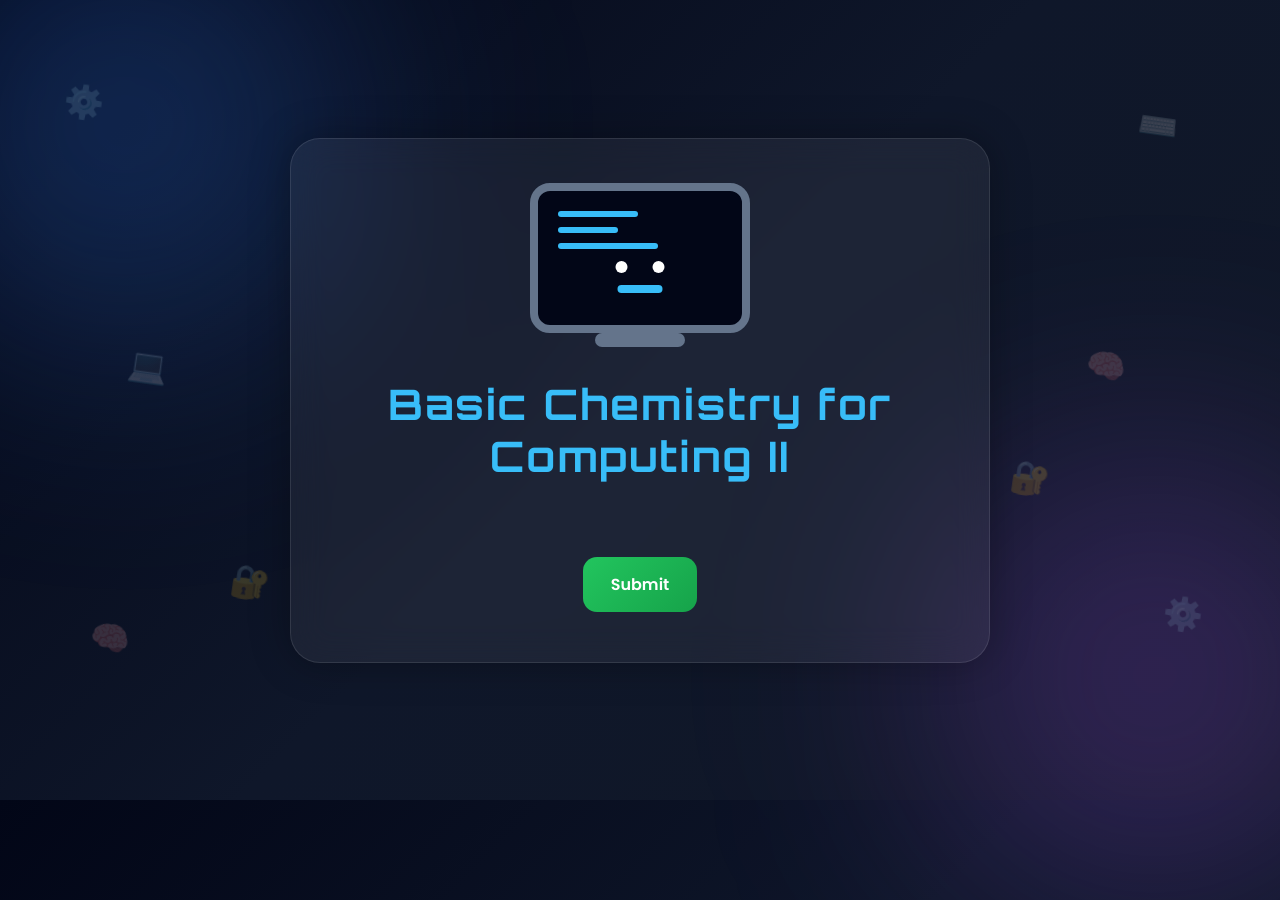
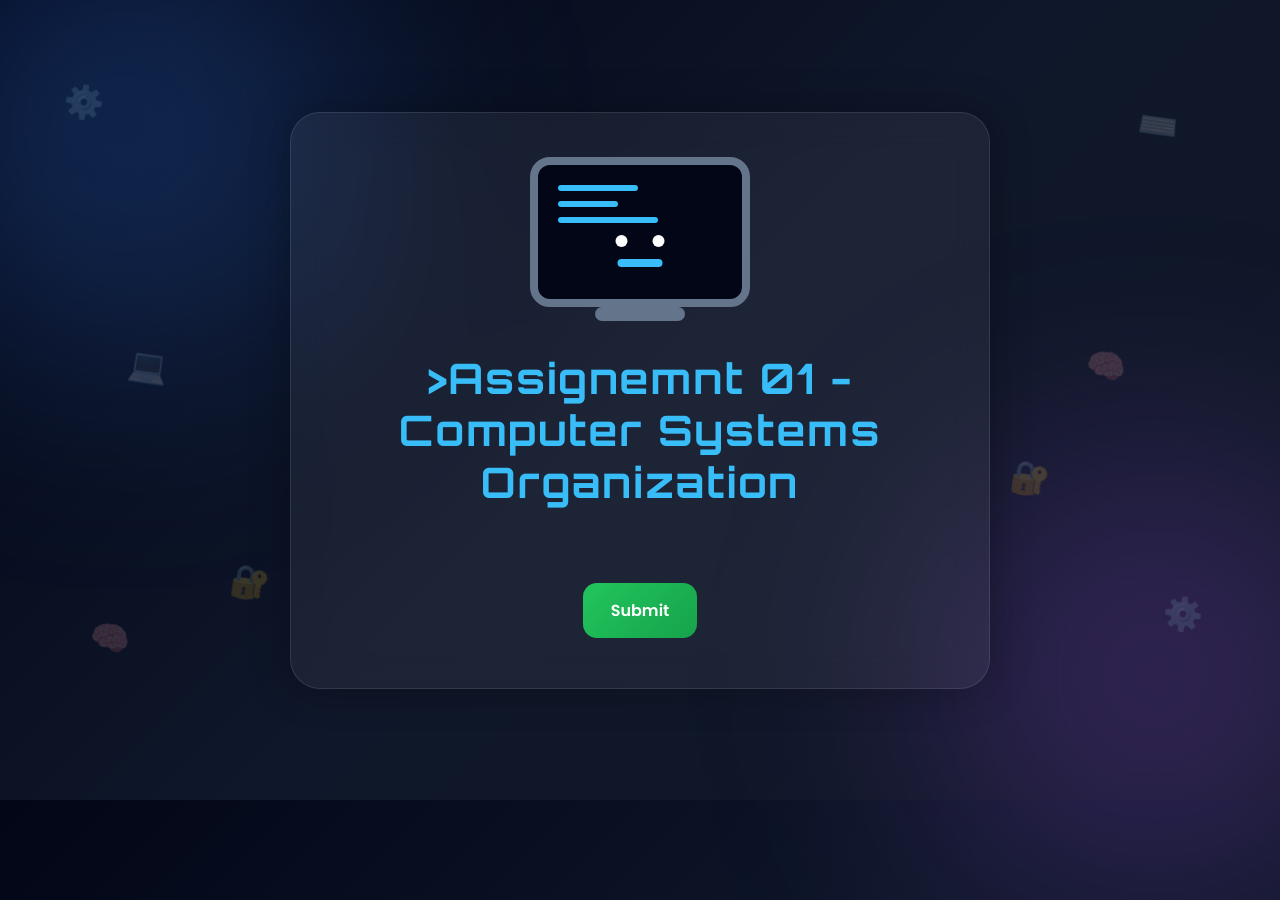
Before and after one commit to DiwyanjaliH/OS, a plain HTML site: page index.html in a window 1280 px wide. Shown: the top 900 px of the page. Drawn offline with Linux system fonts and the light colour scheme.

Commit message:
ui updatedd

```diff
--- a/index.html
+++ b/index.html
@@ -68,7 +68,7 @@
 
     </div>
 
-    <h1>Basic Chemistry for Computing II</h1>
+    <h1>>Assignemnt 01 - Computer Systems Organization</h1>
     <br>
 
    <!-- <h2>Mid Term Examination</h2> -->
```
